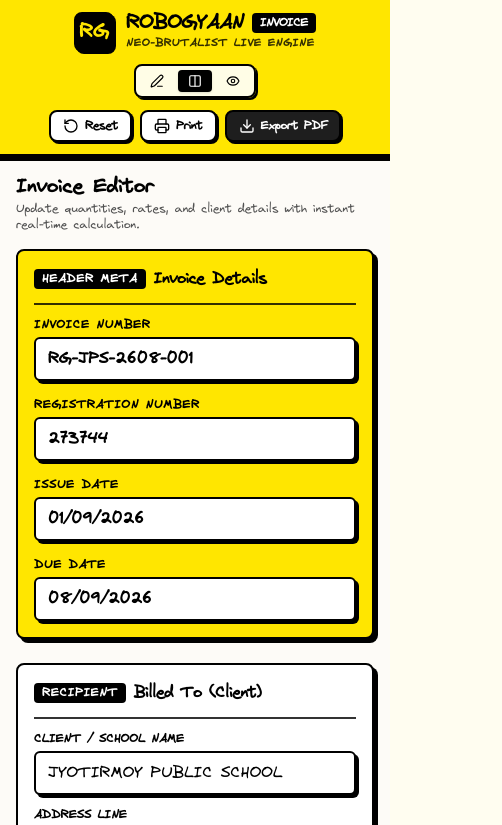
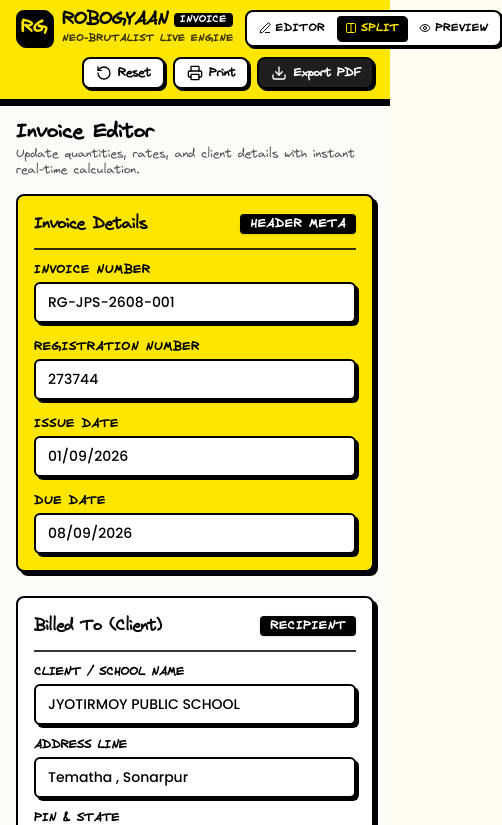
Before and after one commit to parthasdey2304/roboGyaanInvoice, a Next.js app in the folder web/: page / in a window 390 px wide. Shown: the top 825 px of the page, 502 px wide, since content can reach past the window. Built offline with nearby package versions, Linux system fonts and the light colour scheme.

Commit message:
feat: Poppins typography, top-left heading & top-right Editor/Split/Preview, and mobile sheet containment (#2)

```diff
--- a/web/app/globals.css
+++ b/web/app/globals.css
@@ -3,13 +3,14 @@
 @font-face {
   font-family: 'Virgil';
   src: url('/fonts/Virgil.woff2') format('woff2');
-  font-weight: 400;
+  font-weight: 400 700;
   font-style: normal;
   font-display: swap;
 }
 
 @theme {
-  --font-virgil: 'Virgil', 'Comic Sans MS', cursive, sans-serif;
+  --font-virgil: var(--font-virgil), 'Virgil', 'Comic Sans MS', cursive, sans-serif;
+  --font-poppins: var(--font-poppins), 'Poppins', sans-serif;
   --color-neo-yellow: #FFE600;
   --color-neo-yellow-hover: #FFDD00;
   --color-neo-orange: #FFA500;
@@ -32,6 +33,7 @@ body {
   background-color: var(--background);
   color: var(--foreground);
   font-family: var(--font-virgil);
+  font-weight: 600; /* Increased Virgil text weight to semi-bold across UI */
   -webkit-font-smoothing: antialiased;
 }
 
@@ -65,7 +67,7 @@ body {
   display: inline-flex;
   align-items: center;
   justify-content: center;
-  font-weight: 700;
+  font-weight: 600;
   border: 2px solid #000000;
   box-shadow: 4px 4px 0px #000000;
   border-radius: 8px;
@@ -85,16 +87,26 @@ body {
   box-shadow: 1px 1px 0px #000000;
 }
 
+/* Input text and placeholder in Google Poppins font */
 .neo-input {
   border: 2px solid #000000;
   box-shadow: 3px 3px 0px #000000;
   border-radius: 6px;
   padding: 0.5rem 0.75rem;
   background-color: #FFFFFF;
-  font-family: inherit;
+  font-family: var(--font-poppins), 'Poppins', sans-serif !important;
+  font-weight: 500;
+  font-size: 0.875rem;
   width: 100%;
   outline: none;
   transition: border-color 0.15s ease, box-shadow 0.15s ease;
+}
+
+.neo-input::placeholder {
+  font-family: var(--font-poppins), 'Poppins', sans-serif !important;
+  font-weight: 400;
+  color: #6B7280;
+  opacity: 0.85;
 }
 
 .neo-input:focus {
@@ -102,7 +114,7 @@ body {
   box-shadow: 4px 4px 0px #FFE600;
 }
 
-/* Print Specific Rules for Pixel-Perfect A4 Export */
+/* Print Specific Rules for Pixel-Perfect A4 Export with Poppins Font */
 @media print {
   @page {
     size: A4 portrait;
@@ -115,6 +127,7 @@ body {
     margin: 0 !important;
     padding: 0 !important;
     background: #FFFFFF !important;
+    font-family: var(--font-poppins), 'Poppins', sans-serif !important;
     -webkit-print-color-adjust: exact !important;
     print-color-adjust: exact !important;
   }
@@ -134,5 +147,6 @@ body {
     box-shadow: none !important;
     border: none !important;
     background: #FFFFFF !important;
+    font-family: var(--font-poppins), 'Poppins', sans-serif !important;
   }
 }
--- a/web/app/page.tsx
+++ b/web/app/page.tsx
@@ -7,7 +7,7 @@ import { InvoiceEditor } from '../components/InvoiceEditor';
 import { InvoicePreview } from '../components/InvoicePreview';
 import { NeoBrutalButton } from '../components/NeoBrutalButton';
 import { Download, Printer, RotateCcw, Eye, Edit3, Columns, CheckCircle2 } from 'lucide-react';
-import html2canvas from 'html2canvas';
+import { toPng } from 'html-to-image';
 import jsPDF from 'jspdf';
 
 export default function InvoicePage() {
@@ -33,15 +33,13 @@ export default function InvoicePage() {
       setIsExporting(true);
       const invoiceElement = previewRef.current;
 
-      // Render high-res canvas at 2x scale for crisp print quality
-      const canvas = await html2canvas(invoiceElement, {
-        scale: 2.5,
-        useCORS: true,
-        logging: false,
+      // Render high-res image at 2.5x scale using native browser vector engine
+      const dataUrl = await toPng(invoiceElement, {
+        quality: 0.98,
+        pixelRatio: 2.5,
         backgroundColor: '#FFFFFF',
+        cacheBust: true,
       });
-
-      const imgData = canvas.toDataURL('image/jpeg', 0.98);
 
       // A4 dimensions in mm: 210 x 297
       const pdf = new jsPDF({
@@ -51,16 +49,16 @@ export default function InvoicePage() {
       });
 
       const pdfWidth = pdf.internal.pageSize.getWidth();
-      const pdfHeight = (canvas.height * pdfWidth) / canvas.width;
+      const pdfHeight = (invoiceElement.offsetHeight * pdfWidth) / invoiceElement.offsetWidth;
 
-      pdf.addImage(imgData, 'JPEG', 0, 0, pdfWidth, Math.min(pdfHeight, 297));
+      pdf.addImage(dataUrl, 'PNG', 0, 0, pdfWidth, Math.min(pdfHeight, 297));
       pdf.save(`Invoice_${invoiceData.invoiceNo.replace(/[^a-zA-Z0-9_-]/g, '_')}.pdf`);
 
       setExportSuccess(true);
       setTimeout(() => setExportSuccess(false), 3000);
     } catch (err) {
-      console.error('Failed to generate PDF:', err);
-      alert('Failed to generate PDF. Please try Print > Save as PDF instead.');
+      console.error('PDF generation error, opening print dialog:', err);
+      window.print();
     } finally {
       setIsExporting(false);
     }
@@ -69,62 +67,110 @@ export default function InvoicePage() {
   return (
     <main className="min-h-screen flex flex-col bg-[#FDFBF7]">
       {/* TOP HEADER & ACTION BAR */}
-      <header className="no-print sticky top-0 z-50 bg-[#FFE600] border-b-[3px] border-black px-4 sm:px-6 py-3 shadow-[0_4px_0px_0px_#000000]">
-        <div className="max-w-7xl mx-auto flex flex-col sm:flex-row items-center justify-between gap-3">
-          {/* Logo & Title */}
-          <div className="flex items-center gap-3">
-            <div className="w-10 h-10 bg-black text-[#FFE600] font-black rounded-lg flex items-center justify-center text-xl border-2 border-black shadow-[2px_2px_0px_#000]">
+      <header className="no-print sticky top-0 z-50 bg-[#FFE600] border-b-[3px] border-black px-4 sm:px-6 py-2.5 shadow-[0_4px_0px_0px_#000000]">
+        <div className="max-w-7xl mx-auto flex flex-col md:flex-row md:items-center justify-between gap-2.5 sm:gap-3">
+          {/* Top Left Row on Mobile / Left Section on Desktop */}
+          <div className="w-full md:w-auto flex items-center justify-between gap-3">
+            {/* Top Left: Logo & Heading */}
+            <div className="flex items-center gap-2.5 sm:gap-3 shrink-0">
+              <div className="w-9 h-9 sm:w-10 sm:h-10 bg-black text-[#FFE600] font-black rounded-lg flex items-center justify-center text-lg sm:text-xl border-2 border-black shadow-[2px_2px_0px_#000] shrink-0">
                 RG
               </div>
-            <div>
-              <h1 className="text-xl sm:text-2xl font-black tracking-tight leading-none text-black flex items-center gap-2">
-                ROBOGYAAN <span className="text-xs bg-black text-white px-2 py-0.5 rounded">INVOICE</span>
+              <div className="text-left">
+                <h1 className="text-lg sm:text-2xl font-black tracking-tight leading-none text-black flex items-center gap-1.5 sm:gap-2">
+                  ROBOGYAAN <span className="text-[10px] sm:text-xs bg-black text-white px-1.5 sm:px-2 py-0.5 rounded font-black tracking-wider">INVOICE</span>
                 </h1>
-              <p className="text-[11px] font-bold text-black/80 uppercase tracking-wider mt-0.5">
+                <p className="text-[10px] sm:text-[11px] font-bold text-black/80 uppercase tracking-wider mt-0.5">
                   Neo-Brutalist Live Engine
                 </p>
               </div>
             </div>
 
-          {/* View Toggles (Desktop & Mobile) */}
-          <div className="flex items-center gap-1 bg-white/90 p-1 rounded-lg border-2 border-black shadow-[2px_2px_0px_#000]">
+            {/* Mobile View Toggles on Top Right (< md) */}
+            <div className="flex md:hidden items-center gap-1 bg-white p-1 rounded-lg border-2 border-black shadow-[2px_2px_0px_#000] shrink-0">
               <button
+                type="button"
                 onClick={() => setActiveTab('editor')}
-              className={`px-2.5 py-1 text-xs font-bold rounded flex items-center gap-1 transition ${
+                className={`px-2 py-1 text-[11px] font-black uppercase tracking-wider rounded flex items-center gap-1 transition-all ${
                   activeTab === 'editor'
-                  ? 'bg-black text-white shadow-sm'
+                    ? 'bg-black text-[#FFE600] shadow-[1px_1px_0px_#000]'
+                    : 'text-black hover:bg-neutral-100'
+                }`}
+              >
+                <Edit3 className="w-3 h-3" />
+                <span>Editor</span>
+              </button>
+              <button
+                type="button"
+                onClick={() => setActiveTab('split')}
+                className={`px-2 py-1 text-[11px] font-black uppercase tracking-wider rounded flex items-center gap-1 transition-all ${
+                  activeTab === 'split'
+                    ? 'bg-black text-[#FFE600] shadow-[1px_1px_0px_#000]'
+                    : 'text-black hover:bg-neutral-100'
+                }`}
+              >
+                <Columns className="w-3 h-3" />
+                <span>Split</span>
+              </button>
+              <button
+                type="button"
+                onClick={() => setActiveTab('preview')}
+                className={`px-2 py-1 text-[11px] font-black uppercase tracking-wider rounded flex items-center gap-1 transition-all ${
+                  activeTab === 'preview'
+                    ? 'bg-black text-[#FFE600] shadow-[1px_1px_0px_#000]'
+                    : 'text-black hover:bg-neutral-100'
+                }`}
+              >
+                <Eye className="w-3 h-3" />
+                <span>Preview</span>
+              </button>
+            </div>
+          </div>
+
+          {/* Desktop Right Side: Tabs + Action Buttons */}
+          <div className="flex items-center justify-end gap-2.5 flex-wrap w-full md:w-auto">
+            {/* Desktop Tabs on Top Right */}
+            <div className="hidden md:flex items-center gap-1 bg-white p-1 rounded-lg border-2 border-black shadow-[2px_2px_0px_#000]">
+              <button
+                type="button"
+                onClick={() => setActiveTab('editor')}
+                className={`px-2.5 py-1 text-xs font-black uppercase tracking-wider rounded flex items-center gap-1.5 transition-all ${
+                  activeTab === 'editor'
+                    ? 'bg-black text-[#FFE600] shadow-[1px_1px_0px_#000]'
                     : 'text-black hover:bg-neutral-100'
                 }`}
               >
                 <Edit3 className="w-3.5 h-3.5" />
-              <span className="hidden sm:inline">Editor</span>
+                <span>Editor</span>
               </button>
               <button
+                type="button"
                 onClick={() => setActiveTab('split')}
-              className={`px-2.5 py-1 text-xs font-bold rounded flex items-center gap-1 transition ${
+                className={`px-2.5 py-1 text-xs font-black uppercase tracking-wider rounded flex items-center gap-1.5 transition-all ${
                   activeTab === 'split'
-                  ? 'bg-black text-white shadow-sm'
+                    ? 'bg-black text-[#FFE600] shadow-[1px_1px_0px_#000]'
                     : 'text-black hover:bg-neutral-100'
                 }`}
               >
                 <Columns className="w-3.5 h-3.5" />
-              <span className="hidden sm:inline">Split</span>
+                <span>Split</span>
               </button>
               <button
+                type="button"
                 onClick={() => setActiveTab('preview')}
-              className={`px-2.5 py-1 text-xs font-bold rounded flex items-center gap-1 transition ${
+                className={`px-2.5 py-1 text-xs font-black uppercase tracking-wider rounded flex items-center gap-1.5 transition-all ${
                   activeTab === 'preview'
-                  ? 'bg-black text-white shadow-sm'
+                    ? 'bg-black text-[#FFE600] shadow-[1px_1px_0px_#000]'
                     : 'text-black hover:bg-neutral-100'
                 }`}
               >
                 <Eye className="w-3.5 h-3.5" />
-              <span className="hidden sm:inline">Preview</span>
+                <span>Preview</span>
               </button>
             </div>
 
             {/* Action Buttons */}
-          <div className="flex items-center gap-2 flex-wrap justify-end">
+            <div className="flex items-center gap-2 justify-end w-full sm:w-auto">
               <NeoBrutalButton
                 variant="white"
                 size="sm"
@@ -159,6 +205,7 @@ export default function InvoicePage() {
               >
                 {isExporting ? 'Generating...' : exportSuccess ? 'Downloaded!' : 'Export PDF'}
               </NeoBrutalButton>
+            </div>
           </div>
         </div>
       </header>
--- a/web/components/NeoBrutalCard.tsx
+++ b/web/components/NeoBrutalCard.tsx
@@ -31,15 +31,24 @@ export const NeoBrutalCard: React.FC<NeoBrutalCardProps> = ({
     >
       {(title || badge || headerAction) && (
         <div className="flex items-center justify-between gap-2 pb-3 mb-3 border-b-2 border-black/80">
+          {/* Left Title: Written normally */}
+          <div>
+            {title && (
+              <h3 className="text-base sm:text-lg font-semibold tracking-tight text-neutral-950">
+                {title}
+              </h3>
+            )}
+          </div>
+
+          {/* Top Right: Badges (Recipient / Sender) & Actions */}
           <div className="flex items-center gap-2">
             {badge && (
-              <span className="px-2 py-0.5 text-xs font-black uppercase tracking-wider bg-black text-white rounded">
+              <span className="px-2.5 py-0.5 text-xs font-black uppercase tracking-wider bg-black text-white rounded shadow-sm">
                 {badge}
               </span>
             )}
-            {title && <h3 className="text-base sm:text-lg font-bold tracking-tight">{title}</h3>}
+            {headerAction && <div>{headerAction}</div>}
           </div>
-          {headerAction && <div>{headerAction}</div>}
         </div>
       )}
       {children}
--- a/web/package.json
+++ b/web/package.json
@@ -1,5 +1,5 @@
 {
-  "name": "web",
+  "name": "robogyaan-invoice",
   "version": "0.1.0",
   "private": true,
   "scripts": {
@@ -9,6 +9,7 @@
     "lint": "eslint"
   },
   "dependencies": {
+    "html-to-image": "^1.11.13",
     "html2canvas": "^1.4.1",
     "jspdf": "^4.2.1",
     "lucide-react": "^1.48.0",
```
Also changed, not shown: web/app/layout.tsx (+9 -1 lines), web/components/InvoicePreview.tsx (+16 -11 lines), web/components/RobogyaanLogo.tsx (+7 -4 lines), 12 other files (tests, documents, lock files or other folders). Lines whose indentation alone changed are shown as unchanged.
